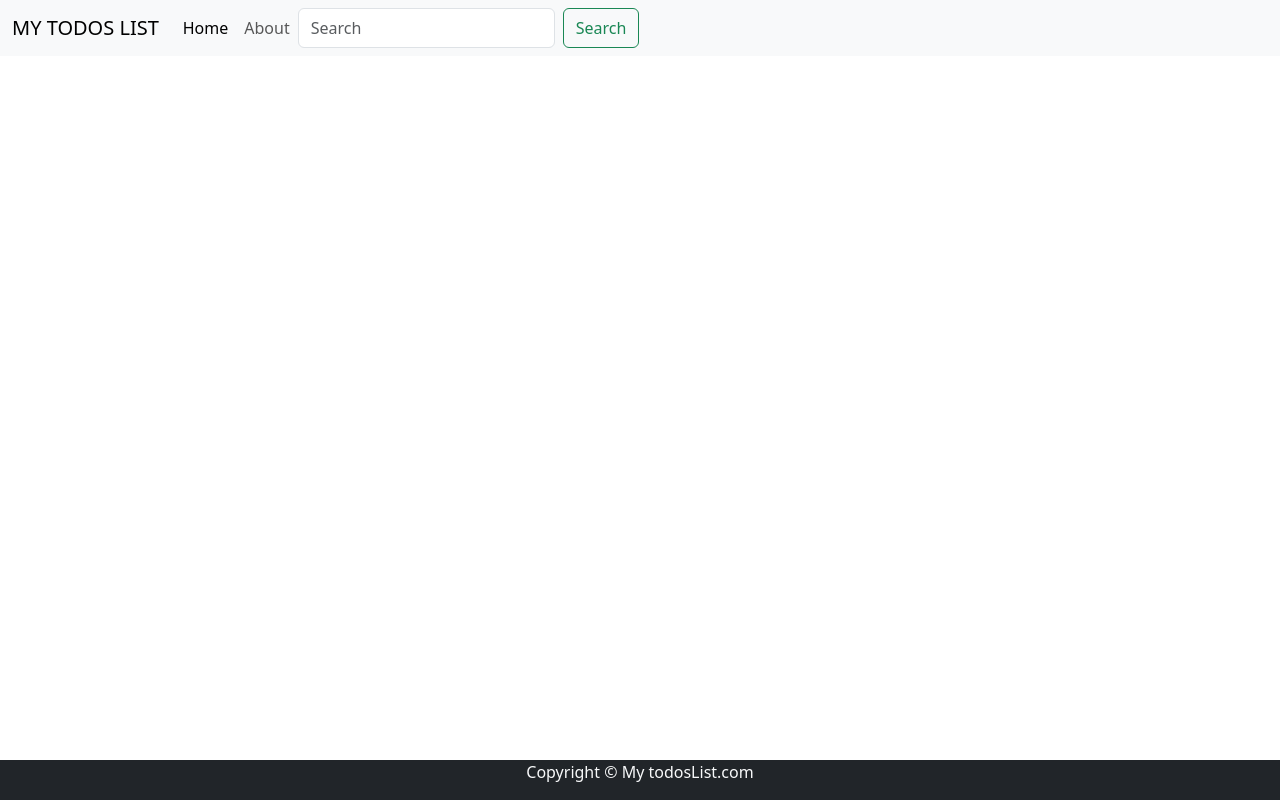
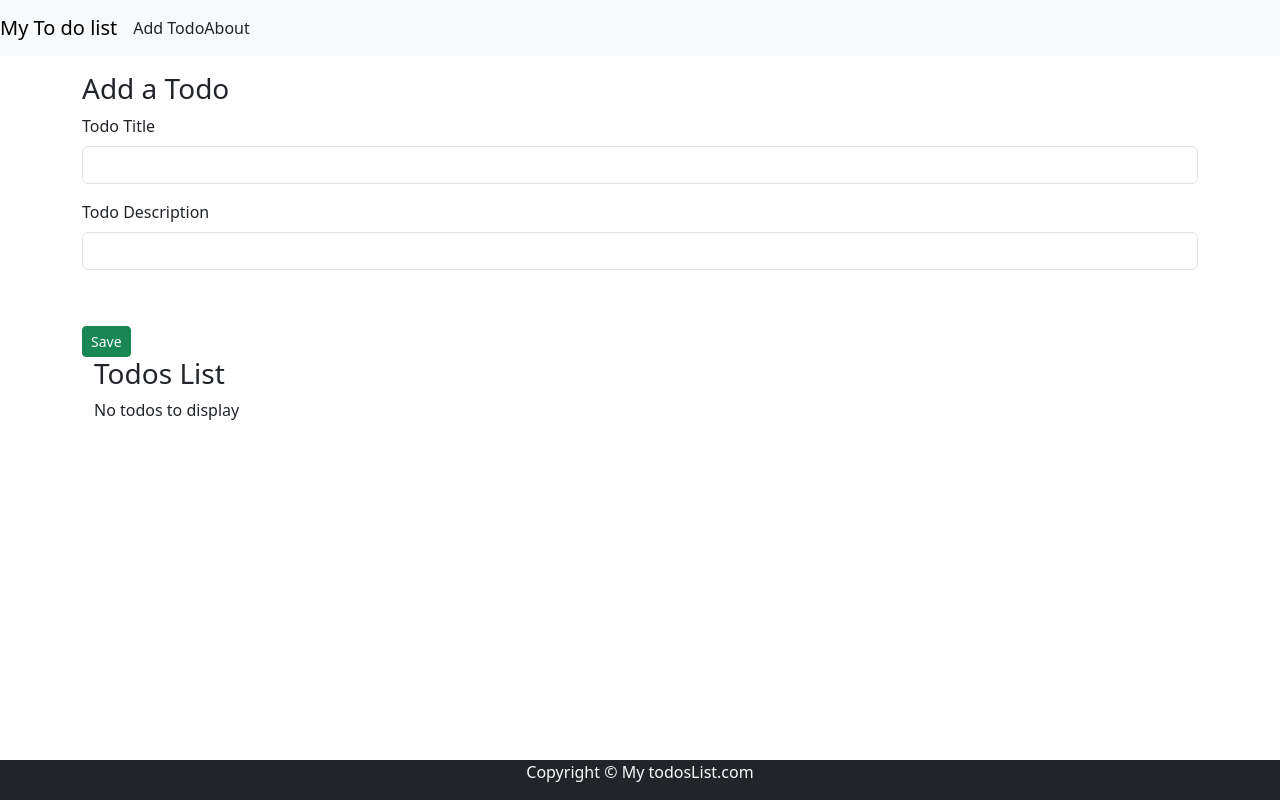
Before and after one commit to Harsh-ux-del/alpha, a React (Create React App) app: page /todo-list in a window 1280 px wide. Built offline with nearby package versions, Linux system fonts and the light colour scheme.

Commit message:
updated code

```diff
--- a/package.json
+++ b/package.json
@@ -11,7 +11,7 @@
     "react": "^19.1.0",
     "react-dom": "^19.1.0",
     "react-router-dom": "^7.7.1",
-    "react-scripts": "^0.0.0",
+    "react-scripts": "^5.0.1",
     "web-vitals": "^2.1.4"
   },
   "scripts": {
--- a/src/App.js
+++ b/src/App.js
@@ -1,72 +1,24 @@
+import "./App.css";
+import Header from "./MyComponents/Header";
+import { Footer } from "./MyComponents/Footer";
+import { Addtodo } from "./MyComponents/Addtodo";
+import About from "./MyComponents/About";
+import { BrowserRouter as Router, Routes, Route } from "react-router-dom";
+import Home from "./MyComponents/Home";
 
-import './App.css';
-import Header from "./MyComponents/Header";
-import { Todos } from "./MyComponents/Todos";
-import { Footer } from './MyComponents/Footer';
-import React, { useEffect, useState } from 'react';
-import { Addtodo } from "./MyComponents/Addtodo";
-import  About  from './MyComponents/About';
-import {
-  BrowserRouter as Router,
-  Routes,
-  Route,
-} from "react-router-dom";
 function App() {
-  let initTodo;
-  if (localStorage.getItem("todos") === null) {
-    initTodo = [];
-  }
-  else {
-    initTodo = JSON.parse(localStorage.getItem("todos"));
-  }
-  const [todos, setTodos] = useState(initTodo);
-  useEffect(() => {
-    localStorage.setItem("todos", JSON.stringify(todos));
-  }, [todos])
-  const onDelete = (todo) => {
-    console.log("i am ondelete of todo")
-    /*down line () if you use todo instead of e then you cN DELETE all the task at once by just clicking delete in any sinlge delete button in the output isn't it interseting*/
-    setTodos(todos.filter((e) => {
-      return e !== todo;
-    }));
-    console.log("deleted", todos)
-    localStorage.setItem("todos", JSON.stringify(todos));
-  }
-  const addTodo = (title, desc) => {
-    console.log("I am adding this todo ", title, desc)
-    let sno
-    if (todos.length === 0) {
-      sno = 0;
-    }
-    else {
-      sno = todos[todos.length - 1].sno + 1;
-    }
-    const myTodo = {
-      sno: sno,
-      title: title,
-      desc: desc,
-    }
-    setTodos([...todos, myTodo]);
-    console.log(myTodo);
-  }
   return (
     <>
       <Router>
-        <Header title="MY TODOS LIST" searchbar={false} />
+        <Header />
         <Routes>
-            <Route path ="/" render={() => {
-              return (
-                <>
-                  <Addtodo addTodo={addTodo} />
-                  <Todos todos={todos} onDelete={onDelete} />
-                </>)
-            }}>
-            </Route>
-            <Route path ="/about" element={<About />} />
-          </Routes>
-          <Footer/>
-          </Router>
-        </>
+          <Route path="/" element={<Home />} />
+          <Route path="/todo-list" element={<Addtodo />} />
+          <Route path="/about" element={<About />} />
+        </Routes>
+        <Footer />
+      </Router>
+    </>
   );
-};
+}
 export default App;
--- a/src/MyComponents/Addtodo.js
+++ b/src/MyComponents/Addtodo.js
@@ -1,37 +1,102 @@
-import { Alert } from 'bootstrap';
-import React, { useState } from 'react';
+import { Alert } from "bootstrap";
+import { useState, useEffect } from "react";
+import Todos from "./Todos";
 
-export const Addtodo = ({addTodo}) => {
+export const Addtodo = () => {
+  let initTodo;
+
+  if (localStorage.getItem("todos") === null) {
+    initTodo = [];
+  } else {
+    initTodo = JSON.parse(localStorage.getItem("todos"));
+  }
+
+  const [todos, setTodos] = useState(initTodo);
   const [title, setTitle] = useState("");
   const [desc, setDesc] = useState("");
+
+  useEffect(() => {
+    localStorage.setItem("todos", JSON.stringify(todos));
+  }, [todos]);
+
+  const onDelete = (todo) => {
+    console.log("i am ondelete of todo");
+    setTodos(
+      todos.filter((e) => {
+        return e !== todo;
+      })
+    );
+    localStorage.setItem("todos", JSON.stringify(todos));
+  };
+
+  const addTodo = (title, desc) => {
+    console.log("I am adding this todo ", title, desc);
+    let sno;
+    if (todos.length === 0) {
+      sno = 0;
+    } else {
+      sno = todos[todos.length - 1].sno + 1;
+    }
+    const myTodo = {
+      sno: sno,
+      title: title,
+      desc: desc,
+    };
+    setTodos([...todos, myTodo]);
+    console.log(myTodo);
+  };
+
   const submit = (e) => {
     e.preventDefault();
     if (!title || !desc) {
       Alert("Title and Description cannot be blank");
       return;
     }
-        addTodo(title,desc);
-    }
+    addTodo(title, desc);
+    setDesc("");
+    setTitle("");
+  };
+
   return (
     <div className="container my-3">
       <h3> Add a Todo </h3>
       <form onSubmit={submit}>
         <div className="mb-3">
-                    <label htmlFor="Title" className="form-label">Todo Title</label>
-                    <input type="text" value={title} onChange={(e) => { setTitle(e.target.value) }} className="form-control" id="Title" aria-describedby="emailHelp" />
+          <label htmlFor="Title" className="form-label">
+            Todo Title
+          </label>
+          <input
+            type="text"
+            value={title}
+            onChange={(e) => {
+              setTitle(e.target.value);
+            }}
+            className="form-control"
+            id="Title"
+            aria-describedby="emailHelp"
+          />
         </div>
         <div className="mb-3">
-                    <label htmlFor="Desc" className="form-label">Todo Description</label>
-                    <input type="text" value={desc} onChange={(e) => setDesc(e.target.value)} className="form-control" id="desc" />
+          <label htmlFor="Desc" className="form-label">
+            Todo Description
+          </label>
+          <input
+            type="text"
+            value={desc}
+            onChange={(e) => setDesc(e.target.value)}
+            className="form-control"
+            id="desc"
+          />
         </div>
-                <div className="mb-3 form-check">
-                </div>
-                <button type="submit" className="btn  btn-sm btn-success">Save</button>
+        <div className="mb-3 form-check"></div>
+        <button type="submit" className="btn  btn-sm btn-success">
+          Save
+        </button>
       </form>
 
+      <Todos todos={todos} onDelete={onDelete} />
+    </div>
+  );
+};
 
-        </div>
-    )
-}
-
-export default Addtodo
+export default Addtodo;
--- a/src/MyComponents/Header.js
+++ b/src/MyComponents/Header.js
@@ -1,39 +1,32 @@
-import React from 'react'
-import PropTypes from 'prop-types'
+import React from "react";
+import PropTypes from "prop-types";
 import { Link } from "react-router-dom";
 export default function Header(props) {
   return (
     <>
-            <nav className="navbar navbar-expand-lg bg-body-tertiary">
-                <div className="container-fluid">
-                    <Link className="navbar-brand" to="#"> {props.title}</Link>
-                    <button className="navbar-toggler" type="button" data-bs-toggle="collapse" data-bs-target="#navbarSupportedContent" aria-controls="navbarSupportedContent" aria-expanded="false" aria-label="Toggle navigation">
-                        <span className="navbar-toggler-icon"></span>
-                    </button>
-                    <div className="collapse navbar-collapse" id="navbarSupportedContent">
-                        <ul className="navbar-nav me-auto mb-2 mb-lg-0">
-                            <li className="nav-item">
-                                <Link to="/" className="nav-link active" aria-current="page">Home</Link>
-                            </li>
-                            <li className="nav-item">
-                                <Link to="/about" className="nav-link">About</Link>
-                            </li>
-                            <form className="d-flex" role="search">
-                                <input className="form-control me-2" type="search" placeholder="Search" aria-label="Search" />
-                                <button className="btn btn-outline-success" type="submit">Search</button>
-                            </form>
-                        </ul>
-                    </div>
-                </div>
+      <nav className="navbar navbar-expand-lg d-flex justify-content-start items-center space-x-2 bg-body-tertiary">
+        <Link className="navbar-brand" to="/">
+          My To do list
+        </Link>
+        <Link
+          className="nav-link active mr-6"
+          aria-current="page"
+          to="/todo-list"
+        >
+          Add Todo
+        </Link>
+        <Link className="nav-link" to="/about">
+          About
+        </Link>
       </nav>
     </>
-    )
+  );
 }
 Header.defaultProps = {
   title: "My title",
-    searchBar: true
-}
+  searchBar: true,
+};
 Header.propType = {
   title: PropTypes.string,
-     searchBar: PropTypes.bool.isRequired
-}
+  searchBar: PropTypes.bool.isRequired,
+};
--- /dev/null
+++ b/src/MyComponents/Home.jsx
@@ -0,0 +1,11 @@
+import React from "react";
+
+const Home = () => {
+//usestte
+//useEffects
+//funcirton
+
+  return <div>HomePage</div>;
+};
+
+export default Home;
--- a/src/MyComponents/TodoItem.js
+++ b/src/MyComponents/TodoItem.js
@@ -1,11 +1,20 @@
-import React from 'react'
+import React from "react";
 
-export const TodoItem = ({todo, onDelete}) => {
-    return (
-        <div>
-            <h4>{todo.title}</h4>
-            <p>{todo.desc}</p>
-           <button className="btn btn-sm btn-danger" onClick={()=>onDelete( todo)} >Delete </button>
-        </div>
-    )
-}
+export const TodoItem = ({ todo, onDelete }) => {
+  return (
+    <div
+      className=" justify-content-between align-items-center my-3 bg-light p-3 rounded"
+      style={{
+        display: "flex",
+      }}
+    >
+      <div>
+        <h4>{todo.title}</h4>
+        <p>{todo.desc}</p>
+      </div>
+      <button className="btn btn-sm btn-danger" onClick={() => onDelete(todo)}>
+        Delete{" "}
+      </button>
+    </div>
+  );
+};
```
Also changed, not shown: 1 other file (tests, documents, lock files or other folders). Lines whose indentation alone changed are shown as unchanged.
